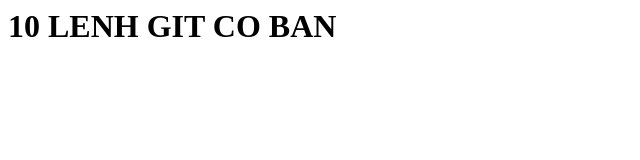
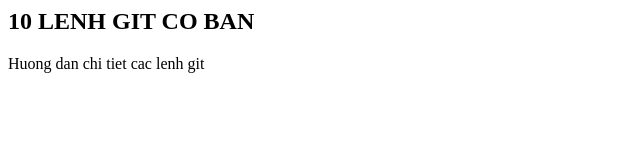
Before and after one commit to KimThanhSaRay/web-scraping, a plain HTML site: page index.html in a window 1280 px wide. Shown: the whole page, without its empty margins (0-640 px from the left). Drawn offline with Linux system fonts and the light colour scheme.

Commit message:
Change h1 or p

```diff
--- a/index.html
+++ b/index.html
@@ -5,6 +5,7 @@
     <title>Git & GitHub </title>
 </head>
 <body>
-    <h1>10 LENH GIT CO BAN</h1>
+    <h2>10 LENH GIT CO BAN</h2>
+    <p>Huong dan chi tiet cac lenh git</p>
 </body>
 </html>
```
